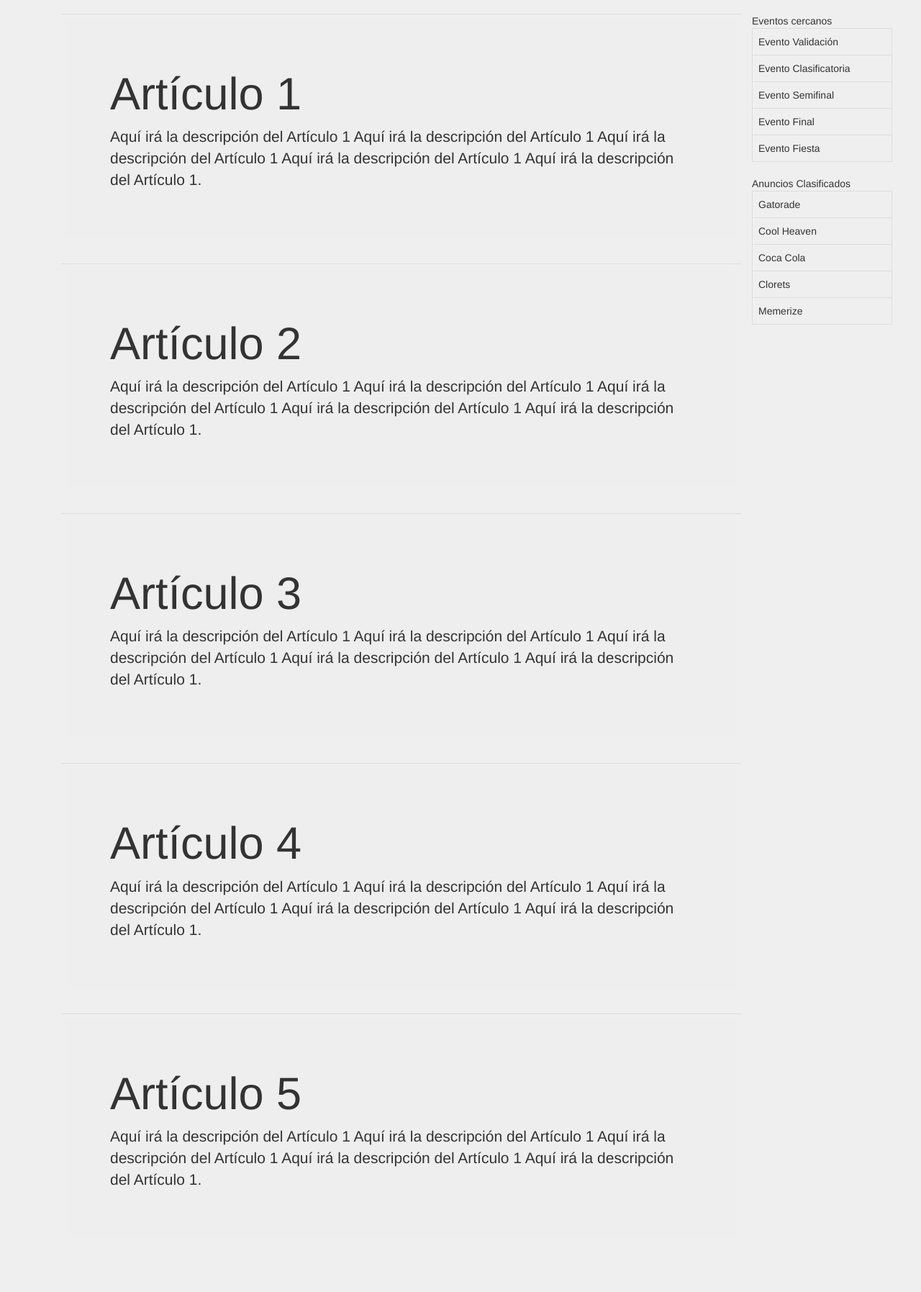
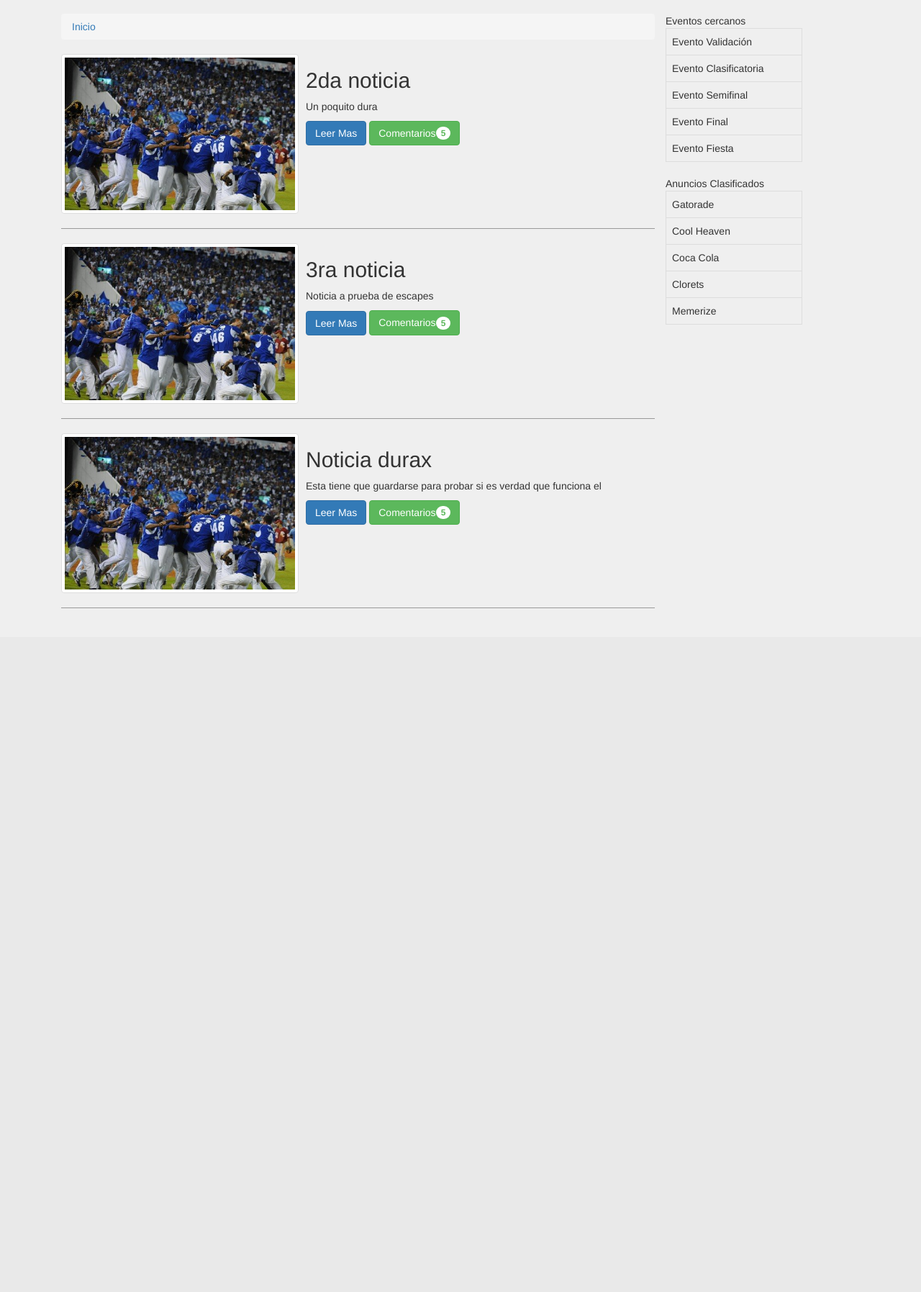
Before and after one commit to Freddyerf/CMS-Equipos-deportivos, a CodeIgniter app: page /CMS-Equipos-deportivos/ in a window 1280 px wide. Shown: the part 51-1846 px from the top of the page at 72% size. After the commit the page ends 896 px from the top, so only its background shows below. Run offline with CodeIgniter, Linux system fonts and the light colour scheme; data comes from the database, SQL or seed files in the repository; some libraries are stand-ins or nearby versions.

Commit message:
final commit

```diff
--- a/application/controllers/admin.php
+++ b/application/controllers/admin.php
@@ -13,7 +13,7 @@ class Admin extends CI_Controller{
   function index()
   {
     $this->load->view('admin/plantilla/encabezado_adm');
-    echo "este es el inicio del admin";
+    $this->load->view('admin/noticias_adm_view');
     $this->load->view('admin/plantilla/pie_adm');
   }
 
--- a/application/views/inicio_view.php
+++ b/application/views/inicio_view.php
@@ -1,65 +1,29 @@
-<div class="container">
-  <div class="col">
-    <div class="row">
-      <div class="col-xs-10">
-        <table class="table table-responsive">
-          <thead>
-            <tr></tr>
-          </thead>
-          <tbody>
-            <tr>
-              <td>
-                <div class="jumbotron">
-                  <h1>Artículo 1</h1>
-                  <p>Aquí irá la descripción del Artículo 1 Aquí irá la descripción del
-                    Artículo 1 Aquí irá la descripción del Artículo 1 Aquí irá la
-                    descripción del Artículo 1 Aquí irá la descripción del Artículo 1.</p>
-                </div>
-              </td>
-            </tr>
-            <tr>
-              <td>
-                <div class="jumbotron">
-                  <h1>Artículo 2</h1>
-                  <p>Aquí irá la descripción del Artículo 1 Aquí irá la descripción del
-                      Artículo 1 Aquí irá la descripción del Artículo 1 Aquí irá la
-                      descripción del Artículo 1 Aquí irá la descripción del Artículo 1.</p>
-                </div>
-              </td>
-            </tr>
-            <tr>
-              <td>
-                <div class="jumbotron">
-                  <h1>Artículo 3</h1>
-                  <p>Aquí irá la descripción del Artículo 1 Aquí irá la descripción del
-                        Artículo 1 Aquí irá la descripción del Artículo 1 Aquí irá la
-                        descripción del Artículo 1 Aquí irá la descripción del Artículo 1.</p>
-                </div>
-              </td>
-            </tr>
-            <tr>
-              <td>
-                <div class="jumbotron">
-                  <h1>Artículo 4</h1>
-                  <p>Aquí irá la descripción del Artículo 1 Aquí irá la descripción del
-                          Artículo 1 Aquí irá la descripción del Artículo 1 Aquí irá la
-                          descripción del Artículo 1 Aquí irá la descripción del Artículo 1.</p>
-                </div>
-              </td>
-            </tr>
-            <tr>
-              <td>
-                <div class="jumbotron">
-                  <h1>Artículo 5</h1>
-                  <p>Aquí irá la descripción del Artículo 1 Aquí irá la descripción del
-                            Artículo 1 Aquí irá la descripción del Artículo 1 Aquí irá la
-                            descripción del Artículo 1 Aquí irá la descripción del Artículo 1.</p>
-                </div>
-              </td>
-            </tr>
-          </tbody>
-        </table>
-      </div>
+  <section class="posts col-md-9">
+    <div class="miga-de-pan">
+      <ol class="breadcrumb">
+        <li><a href="#">Inicio</a></li>
+      </ol>
+
+      <?php
+      $CI= &get_instance();
+      $CI->load->model('web_model');
+      $files = $CI->web_model->mostrarNoticias();
+      $count = 5;?>
+        <?php foreach($files as $file){ if($count!=0){?>
+          <article class='post clearfix'>
+              <a href="<?= site_url('web/verNoticias') ?>" class="thumb pull-left">
+                  <img class="img-thumbnail" src="<?php echo base_url() ."images/noticia1.jpg"; ?>" alt="">
+              </a>
+              <h2 class="post-title"><a href="<?= site_url('web/verNoticias') ?>"><?= $file->titulo ?></a></h2>
+              <p class="post-contenido text-justify"><?= $file->resumen ?></p>
+              <div class="contenedor-botones">
+                <a href="<?= site_url('web/verNoticias') ?>" class="btn btn-primary">Leer Mas</a>
+                <a href="<?= site_url('web/verNoticias') ?>" class="btn btn-success">Comentarios<span class="badge">5</span></a>
+              </div>
+        </article>
+      <?php $count = $count -1; } } ?>
+    </div>
+  </section>
 
       <div class="col-xs-2 col-xs-offset-0">
         <div class="row">
```
